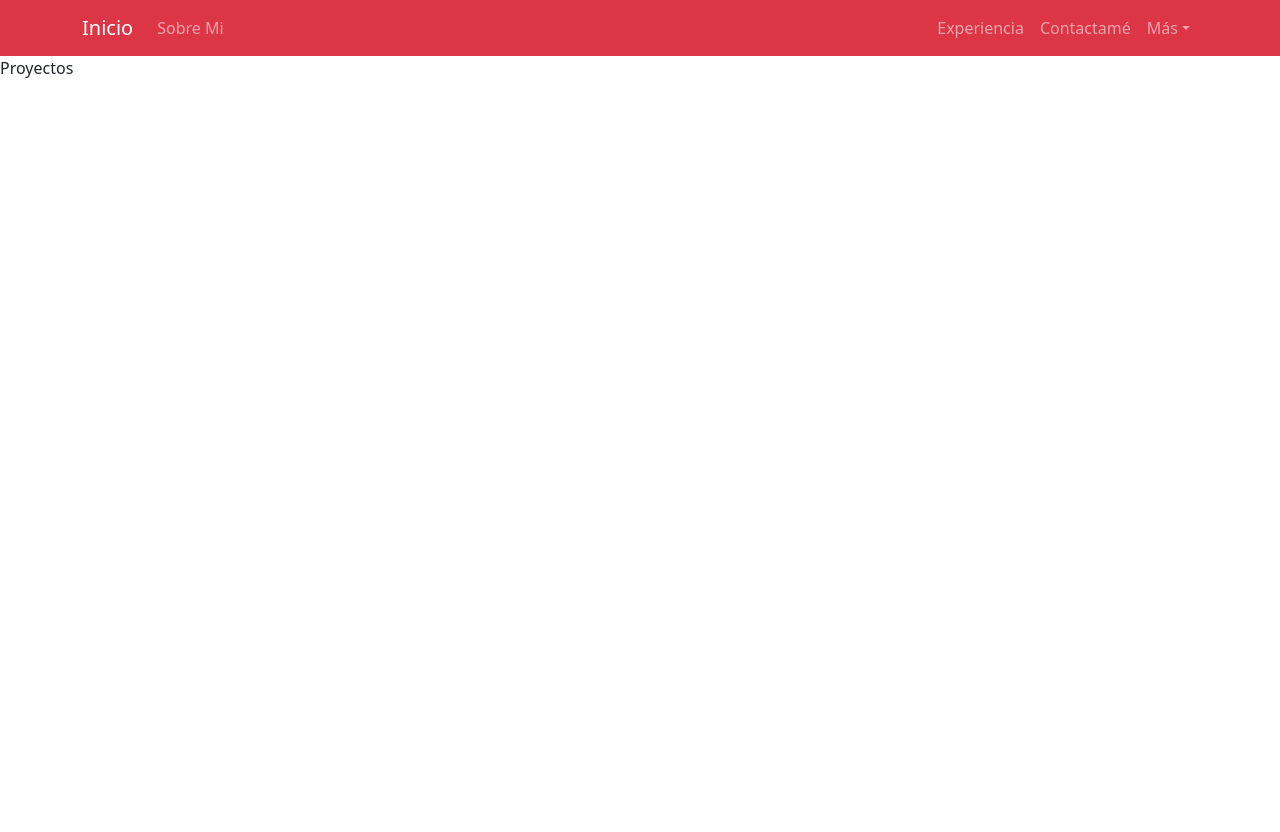
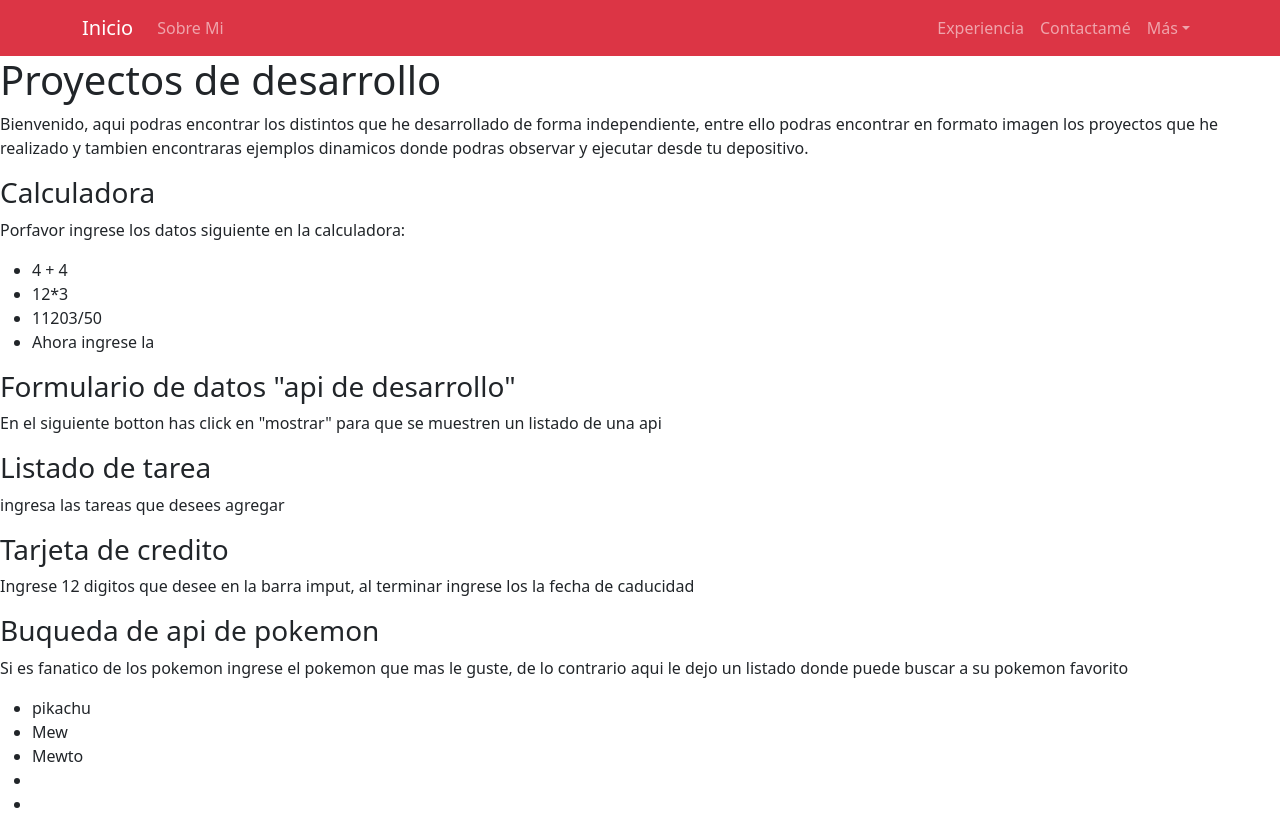
Before and after one commit to daniel-dieguez/CV-fullstrack-, a React (Create React App) app: page /proyecots in a window 1280 px wide. Before the commit the page ends 800 px from the top, so only its background shows below. Built offline with nearby package versions, Linux system fonts and the light colour scheme.

Commit message:
Se agregaron carpetas para los disenos de cada area de la pagina web

```diff
--- a/src/form/Register.jsx
+++ b/src/form/Register.jsx
@@ -30,7 +30,7 @@ export default function Register( {errores, onSubmitCallback}) {
 
 
 
-    <Button className='mt-3' variant='primary' type='submit'>Inicia Sesion</Button>
+    <Button className='mt-3' variant='primary' type='submit'>Enviar</Button>
   </Form>
 
 )
--- a/src/pages/Contacto.jsx
+++ b/src/pages/Contacto.jsx
@@ -4,6 +4,7 @@ import Register from '../form/Register';
 import validator from 'validator';
 import Swal from 'sweetalert2';
 import { isObjEmpty } from '../helper/Object';
+import Style from '../styles/contacto.module.css';
 
 
 
--- a/src/pages/Experiencia.jsx
+++ b/src/pages/Experiencia.jsx
@@ -1,4 +1,5 @@
 import React from 'react'
+import Style from '../styles/experiencia.module.css'
 
 export default function Experiencia() {
   return (
--- a/src/pages/Inicio.jsx
+++ b/src/pages/Inicio.jsx
@@ -1,6 +1,7 @@
 import React from 'react';
 import style from '../styles/inicio.module.css'//./inicio.module.css'
 import fotoperfil from '../img/Foto pefil.jpg'
+
 
 export default function Inicio() {
 
@@ -12,14 +13,15 @@ export default function Inicio() {
 
   return (
     <div className={style.cuerpoproyecto}>
+     <div className={style.titulos}>
+      <h1 className={style.titulo}>Desarrollador Fullstrack</h1>
+      <h3>Un ambiente de desarrollo profecional </h3>
+      <h4 className={style.nombre}>Daniel Dieguez</h4>
+      </div>
 
-      <h1>Desarrollador Fullstrack</h1>
-      <h3>Un ambiente de desarrollo profecional </h3>
-      <h4>Daniel Dieguez</h4>
+      <img  className={style.fotopergil} src={fotoperfil} alt="" srcset="" />
 
-      <img src={fotoperfil} alt="" srcset="" />
-
-      <p>En este proyecto, destaco la importancia de tener metas y objetivos claros como piedra
+      <p className={style.textocuerpo}>En este proyecto, destaco la importancia de tener metas y objetivos claros como piedra
         angular para alcanzar el éxito. Más allá de depender únicamente de la motivación, pongo
         énfasis en la consistencia diaria en la ejecución de tareas. Explora mi portafolio para no
         solo conocer mis habilidades técnicas en desarrollo frontend y backend, sino también para
--- a/src/pages/Lenguajes.jsx
+++ b/src/pages/Lenguajes.jsx
@@ -1,5 +1,7 @@
 import React from 'react';
 import Cards from '../helper/Cards';
+import Style from '../styles/lenguaje.module.css';
+
 
 
 export default function Lenguajes() {
--- a/src/pages/Proyectos.jsx
+++ b/src/pages/Proyectos.jsx
@@ -1,7 +1,44 @@
 import React from 'react'
+import Styel from '../styles/proyectos.module.css';
+
 
 export default function Proyectos() {
   return (
-    <div>Proyectos</div>
+    <div>
+      <h1>Proyectos de desarrollo</h1>
+      <p className=''>Bienvenido, aqui podras encontrar los distintos que he desarrollado de forma independiente, entre ello
+        podras encontrar en formato imagen los proyectos que he realizado y tambien encontraras ejemplos dinamicos donde podras observar y ejecutar desde
+        tu depositivo.
+      </p>
+
+      <h3> Calculadora </h3>
+      <p>Porfavor ingrese los datos siguiente en la calculadora:</p>
+      <ul>
+        <li> 4 + 4 </li>
+        <li>12*3</li>
+        <li>11203/50</li>
+        <li>Ahora ingrese la</li>
+      </ul>
+
+
+      <h3> Formulario de datos "api de desarrollo" </h3>
+      <p>En el siguiente botton has click en "mostrar" para que se muestren un listado de una api</p>
+
+      <h3>Listado de tarea</h3>
+      <p>ingresa las tareas que desees agregar</p>
+      <h3> Tarjeta de credito </h3>
+      <p>Ingrese 12 digitos que desee en la barra imput, al terminar ingrese los la fecha de caducidad</p>
+      <h3> Buqueda de api de pokemon</h3>
+      <p>Si es fanatico de los pokemon ingrese el pokemon que mas le guste, de lo contrario aqui le dejo un listado donde puede
+        buscar a su pokemon favorito
+      </p>
+      <ul>
+        <li>pikachu</li>
+        <li>Mew</li>
+        <li>Mewto</li>
+        <li></li>
+        <li></li>
+      </ul>
+    </div>
   )
 }
--- a/src/pages/SobreMi.jsx
+++ b/src/pages/SobreMi.jsx
@@ -1,4 +1,5 @@
 import React from 'react'
+import Style from '../styles/sobremi.module.css';
 
 export default function SobreMi() {
   return (
```
Also changed, not shown: src/styles/contacto.module.css (added), src/styles/experiencia.module.css (added), src/styles/lenguaje.module.css (added), src/styles/proyectos.module.css (added), src/styles/sobremi.module.css (added).
